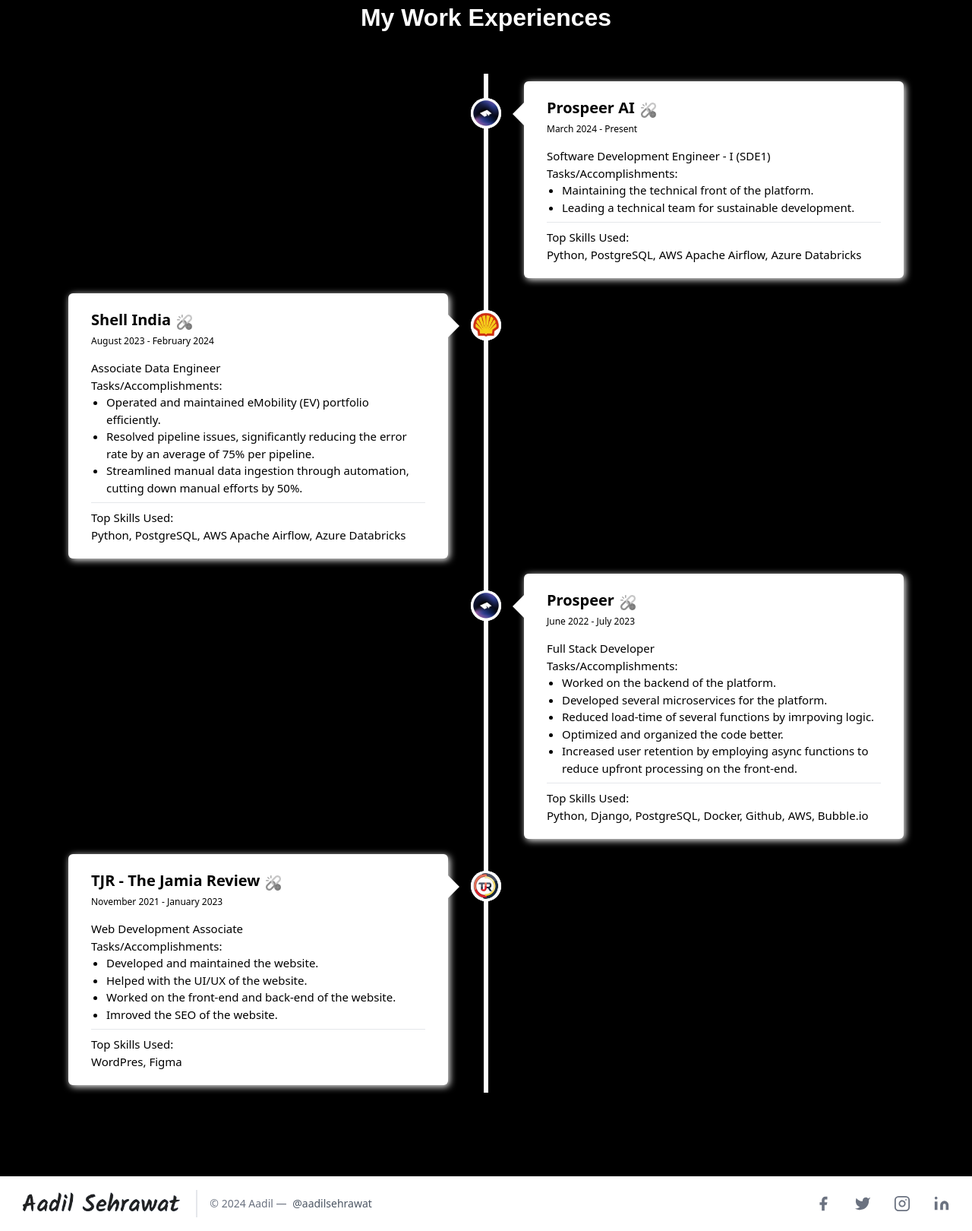
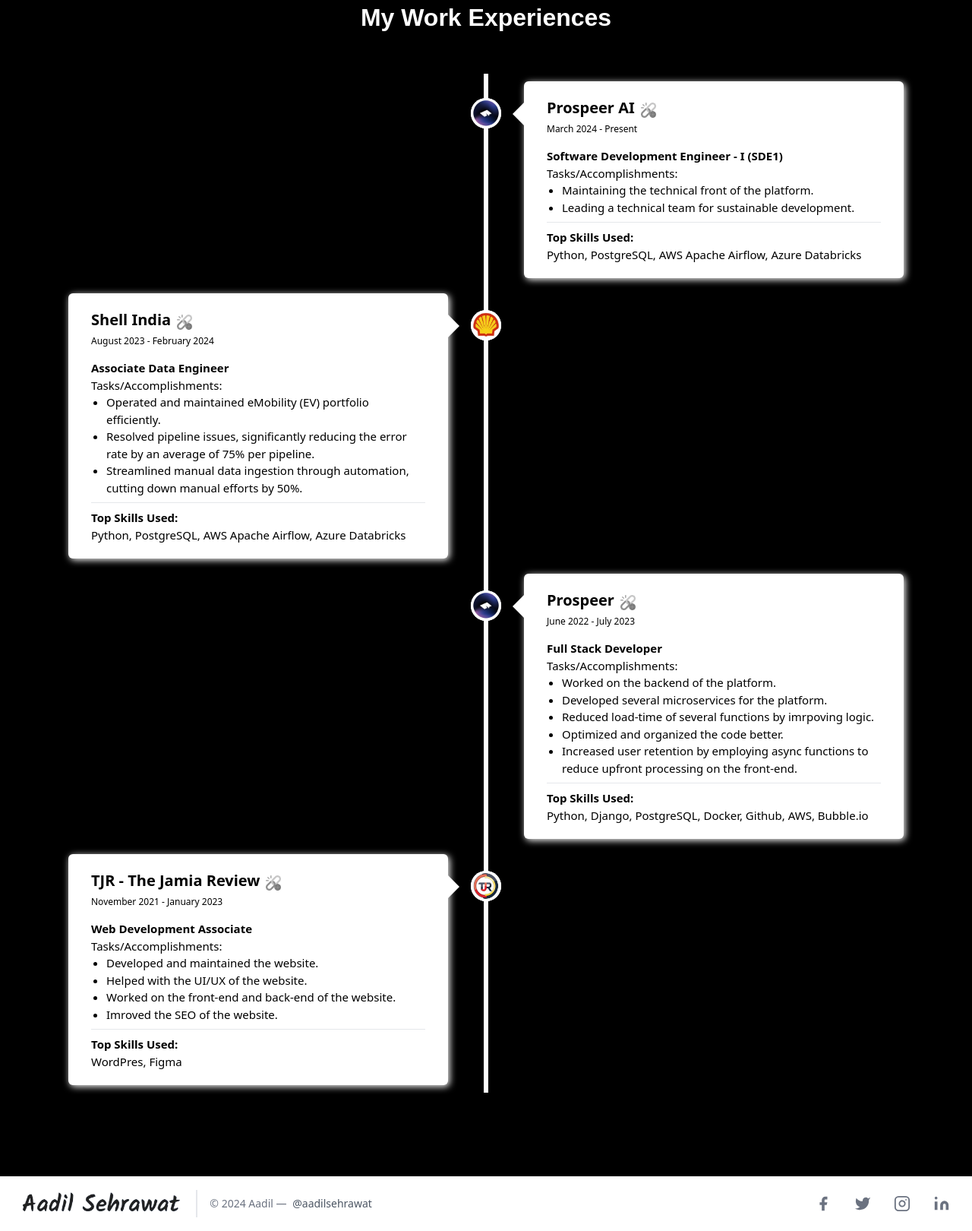
Before and after one commit to aadilsehrawat/portfolio, a Django app: page /career/ in a window 1280 px wide. Shown: the part 133-1753 px from the top of the page at 76% size. Run offline with Django 5.2, Linux system fonts and the light colour scheme; some libraries are stand-ins or nearby versions.

Commit message:
Updated career.css for top-skills

```diff
--- a/static/css/career.css
+++ b/static/css/career.css
@@ -102,7 +102,7 @@ body{
         height: 100%;
     }
 }
-.job-title{
+.inner-heading{
     font-weight: 700;
 }
 .tasks{
```
